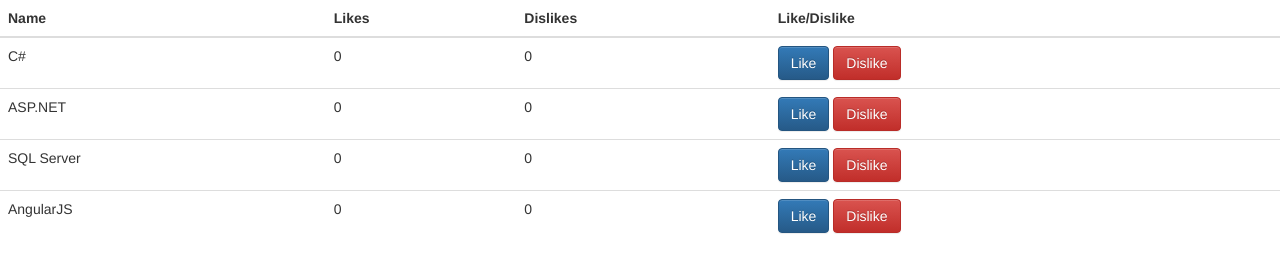
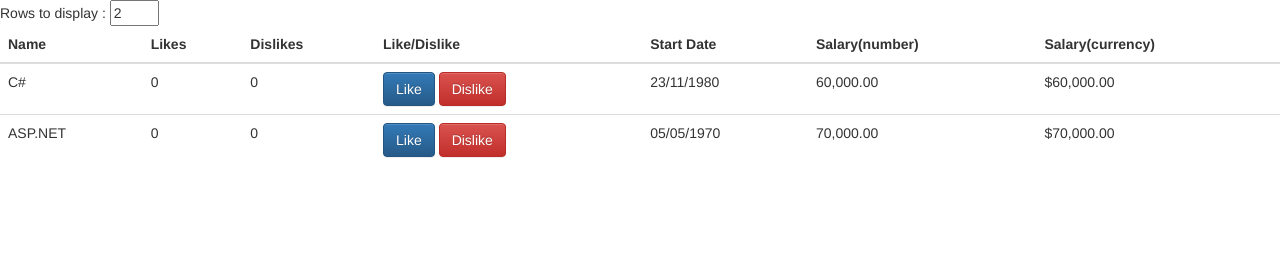
Before and after one commit to Weaveryxl/AngularJSPractise2, a plain HTML site: page AngularJSPractise2/HtmlPage1.html in a window 1280 px wide. Drawn offline with nearby package versions, Linux system fonts and the light colour scheme.

Commit message:
AngularJS Filters

```diff
--- a/AngularJSPractise2/HtmlPage1.html
+++ b/AngularJSPractise2/HtmlPage1.html
@@ -11,6 +11,8 @@
     <link href="Content/bootstrap-theme.css" rel="stylesheet" />
 </head>
 <body ng-controller="myController">
+    Rows to display : <input type="number" step="1" min="0" max="4" ng-model="rowLimit"/>
+    <br/>
     <table class="table table-hover">
         <thead>
             <tr>
@@ -18,17 +20,23 @@
                 <th>Likes</th>
                 <th>Dislikes</th>
                 <th>Like/Dislike</th>
+                <th>Start Date</th>
+                <th>Salary(number)</th>
+                <th>Salary(currency)</th>
             </tr>
         </thead>
         <tbody>
-            <tr ng-repeat="technology in technologies">
-                <td>{{technology.name}}</td>
+            <tr ng-repeat="technology in technologies | limitTo: rowLimit : 0">
+                <td>{{technology.name | uppercase}}</td>
                 <td>{{technology.likes}}</td>
                 <td>{{technology.dislikes}}</td>
                 <td>
                     <input type="button" value="Like" class="btn btn-primary" ng-click="incrementLikes(technology)" />
                     <input type="button" value="Dislike" class="btn btn-danger" ng-click="incrementDislikes(technology)" />
                 </td>
+                <td>{{technology.startDate | date: "dd/MM/yyyy"}}</td>
+                <td>{{technology.salary | number: 2}}</td>
+                <td>{{technology.salary | currency: "$": 2}}</td>
             </tr>
         </tbody>
     </table>
--- a/AngularJSPractise2/scripts/Script.js
+++ b/AngularJSPractise2/scripts/Script.js
@@ -4,10 +4,10 @@
                 .module("myModule", [])
                 .controller("myController", function ($scope) {
                     var technologies = [
-                        {name: "C#", likes: 0, dislikes: 0},
-                        { name: "ASP.NET", likes: 0, dislikes: 0 },
-                        { name: "SQL Server", likes: 0, dislikes: 0 },
-                        { name: "AngularJS", likes: 0, dislikes: 0 }
+                        {name: "C#", likes: 0, dislikes: 0, salary: 60000, startDate: new Date("November 23, 1980")},
+                        { name: "ASP.NET", likes: 0, dislikes: 0, salary: 70000, startDate: new Date("May 05, 1970") },
+                        { name: "SQL Server", likes: 0, dislikes: 0, salary: 60000, startDate: new Date("August 15, 1974") },
+                        { name: "AngularJS", likes: 0, dislikes: 0, salary: 65000, startDate: new Date("December 30, 1983") }
                     ]
 
                     $scope.technologies = technologies;
@@ -19,4 +19,5 @@
                     $scope.incrementDislikes = function (technology) {
                         technology.dislikes++;
                     }
+                    $scope.rowLimit = 2;
                 });
```
